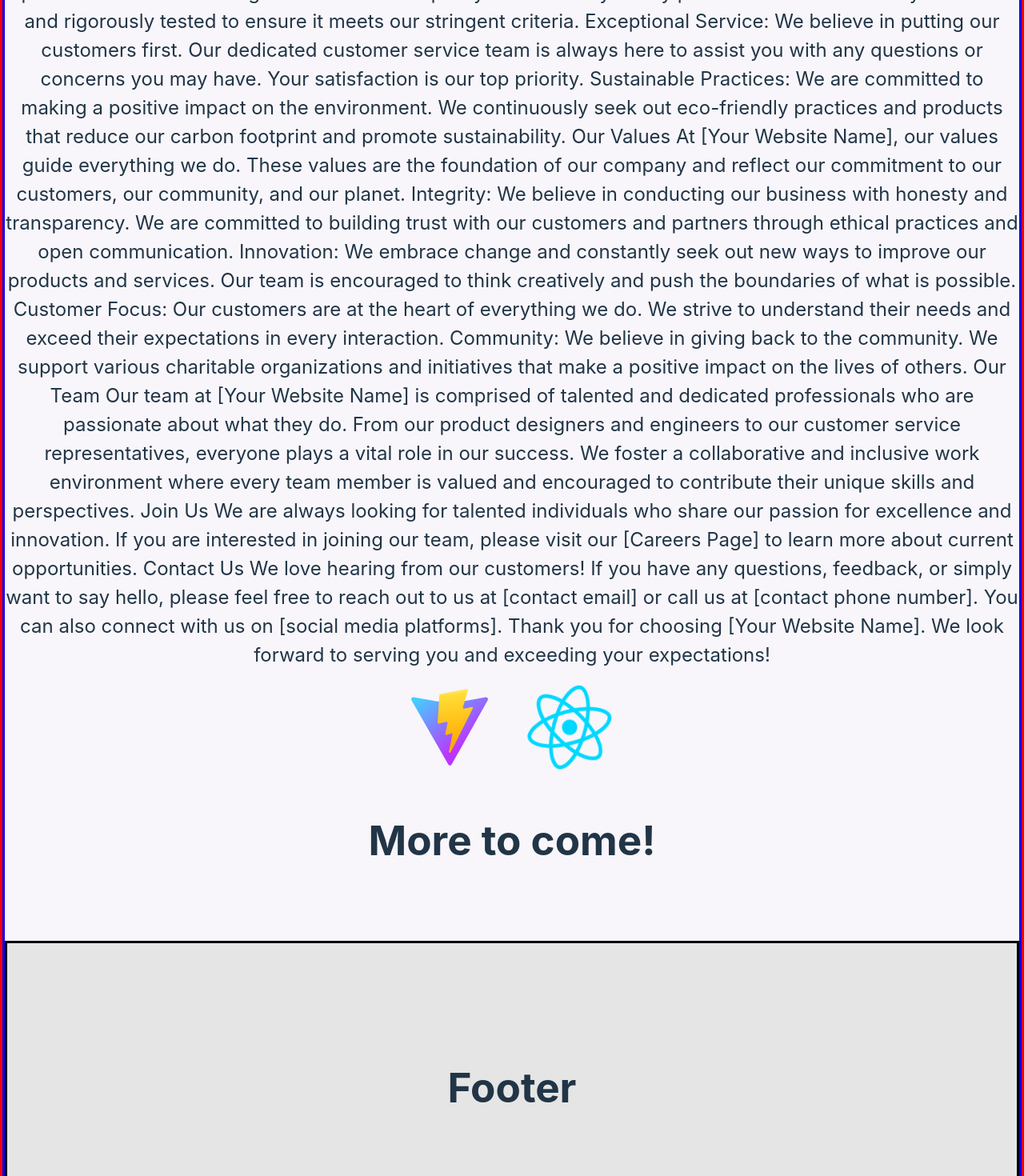
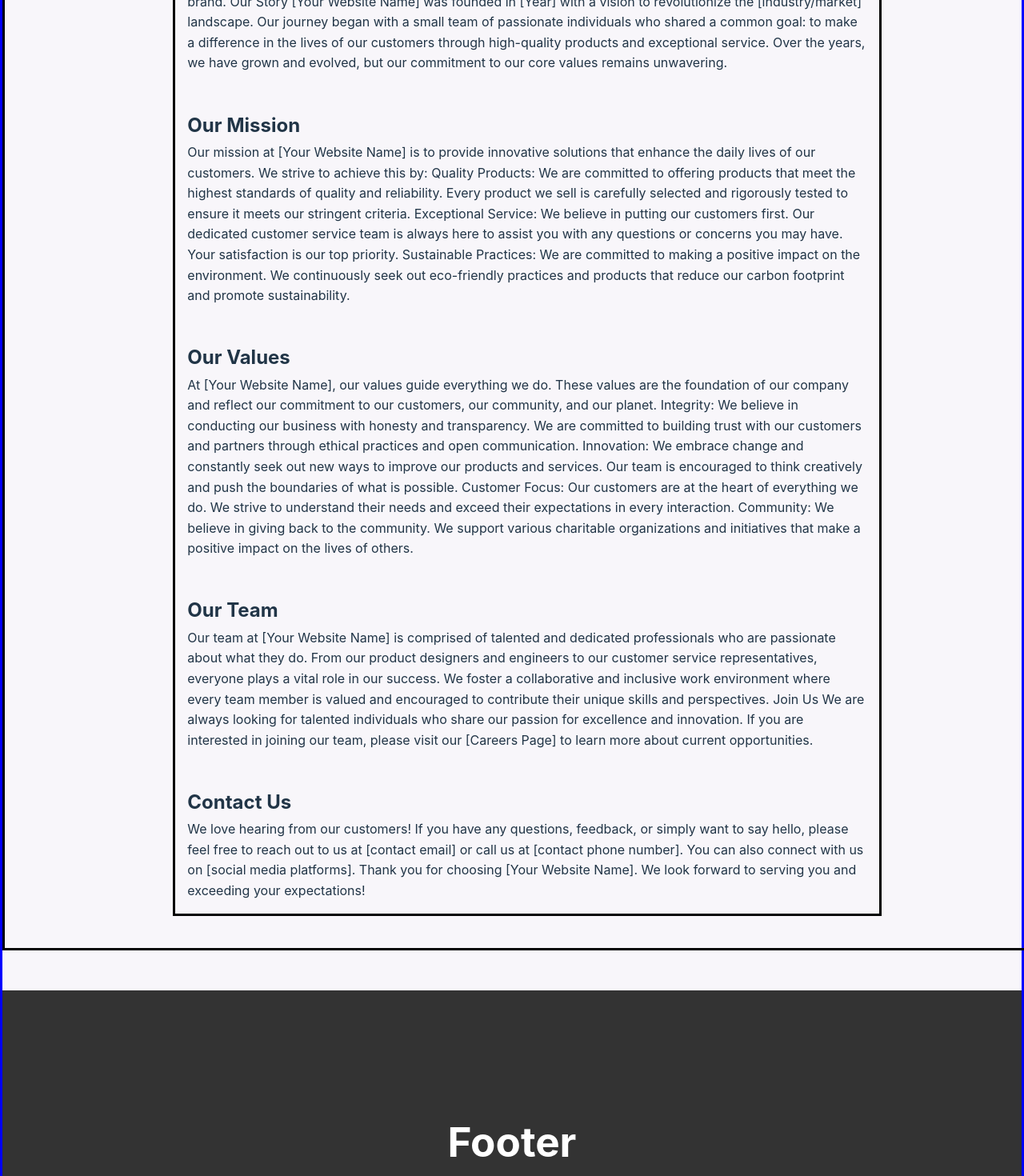
Before and after one commit to Jbab87/my-website, a React (Vite) app: page /about in a window 1280 px wide. Shown: the part 620-2090 px from the top of the page at 80% size. Built offline with nearby package versions, Linux system fonts and the light colour scheme.

Commit message:
This commit adds more styling to About page and reorganises routing structure

```diff
--- a/package.json
+++ b/package.json
@@ -24,6 +24,6 @@
     "eslint-plugin-react-hooks": "^4.6.0",
     "eslint-plugin-react-refresh": "^0.4.6",
     "typescript": "^5.2.2",
-    "vite": "^5.2.0"
+    "vite": "^5.3.1"
   }
 }
--- a/src/App.css
+++ b/src/App.css
@@ -3,6 +3,9 @@
   margin: 0 auto;
   text-align: center;
   border: solid blue;
+  display: flex;
+  flex-direction: column;
+  min-height: 100vh;
 }
 
 .logo {
@@ -32,7 +35,3 @@
     animation: logo-spin infinite 20s linear;
   }
 }
-
-.card {
-  padding: 2em;
-}
--- a/src/App.tsx
+++ b/src/App.tsx
@@ -1,35 +1,19 @@
-import reactLogo from './assets/react.svg'
-import viteLogo from '/vite.svg'
 import './App.css'
 import Navbar from './components/Navbar/Navbar'
-import Hero from './components/Hero/Hero'
-import ProductList from './components/ProductList/ProductList'
 import Footer from './components/Footer/Footer'
+import { Outlet } from 'react-router-dom';
 
 function App() {
+
 
   return (
     <>
     <Navbar/>
-    <Hero/>
-    <ProductList/>
-      <div>
-        <a href="https://vitejs.dev" target="_blank">
-          <img src={viteLogo} className="logo" alt="Vite logo" />
-        </a>
-        <a href="https://react.dev" target="_blank">
-          <img src={reactLogo} className="logo react" alt="React logo" />
-        </a>
-      </div>
-      <h1>More to come!</h1>
-      <div className="card">
-
-
-      </div>
+    <Outlet/>
       <Footer/>
 
     </>
   )
 }
 
-export default App
+export default App;
--- a/src/components/Footer/Footer.css
+++ b/src/components/Footer/Footer.css
@@ -1,14 +1,15 @@
 .footer {
-border: solid black;
 height: 360px;
   display: flex;
   align-items: center;
   justify-content: center;
-  background-color: #e5e5e5;
+  background-color: #333;
+  padding: 10px 20px;
+  box-shadow: 0 4px 6px rgba(0, 0, 0, 0.1);
 
 
 }
 
 .footer-header {
-
+ color: white;
 }
--- a/src/components/Footer/Footer.tsx
+++ b/src/components/Footer/Footer.tsx
@@ -1,4 +1,3 @@
-import { useState } from 'react'
 import './Footer.css'
 
 function Footer() {
--- a/src/components/ProductList/ProductList.tsx
+++ b/src/components/ProductList/ProductList.tsx
@@ -22,6 +22,7 @@ let x =  productList.map((product) => {
     <h1>Top deals found</h1>
         <div className='productlist-container'>
           {x}
+          <h1>More to come!</h1>
       </div>
       </>
   )
--- a/src/index.css
+++ b/src/index.css
@@ -23,7 +23,6 @@ a:hover {
 }
 
 body {
-  border: solid red;
   margin: 0;
   min-height: 100vh;
 }
--- a/src/pages/About/About.css
+++ b/src/pages/About/About.css
@@ -1,43 +1,30 @@
-#root {
-  background-color: #f8f6fa;
-  margin: 0 auto;
-  text-align: center;
-  border: solid blue;
+
+
+.about-container {
+  border: solid black;
+  margin: auto;
+  margin-top: 5%;
+  margin-bottom: 50px;
+  width: 90%;
+  padding: 40px 80px;
+  flex: 1;
+
 }
 
 .about-text {
-  margin-top: 5%;
-  font-size: x-large;
+  border: solid black;
+  margin: auto;
+  padding: 15px;
+  width: 850px;
+  font-size: 1rem;
+  line-height: 1.6;
+  text-align:start;
+
 }
 
-.logo {
-  height: 6em;
-  padding: 1.5em;
-  will-change: filter;
-  transition: filter 300ms;
+.about-text h2 {
+
+width: 160px;
+margin-bottom: 2px;
+
 }
-.logo:hover {
-  filter: drop-shadow(0 0 2em #646cffaa);
-}
-.logo.react:hover {
-  filter: drop-shadow(0 0 2em #61dafbaa);
-}
-
-@keyframes logo-spin {
-  from {
-    transform: rotate(0deg);
-  }
-  to {
-    transform: rotate(360deg);
-  }
-}
-
-@media (prefers-reduced-motion: no-preference) {
-  a:nth-of-type(2) .logo {
-    animation: logo-spin infinite 20s linear;
-  }
-}
-
-.card {
-  padding: 2em;
-}
--- a/src/pages/About/About.tsx
+++ b/src/pages/About/About.tsx
@@ -1,24 +1,26 @@
-import reactLogo from '../../assets/react.svg'
-import viteLogo from '/vite.svg'
 import './About.css'
-import Navbar from '../../components/Navbar/Navbar'
-import Hero from '../../components/Hero/Hero'
-import ProductList from '../../components/ProductList/ProductList'
-import Footer from '../../components/Footer/Footer'
 
 function About() {
 
   return (
     <>
-    <Navbar/>
-    <div className='about-text'>
-    About Us
+    <div className='about-title'>
+      <h1>About Us</h1>
+    </div>
+    <div className='about-container'>
+    <p className='about-text'>
+
+
+
+<h2>Overview</h2>
 
 Welcome to [Your Website Name], where innovation meets excellence. At [Your Website Name], we are dedicated to delivering top-notch products and services that cater to the needs and aspirations of our valued customers. Our mission is to create a seamless and enriching experience for everyone who interacts with our brand.
 Our Story
 
 [Your Website Name] was founded in [Year] with a vision to revolutionize the [industry/market] landscape. Our journey began with a small team of passionate individuals who shared a common goal: to make a difference in the lives of our customers through high-quality products and exceptional service. Over the years, we have grown and evolved, but our commitment to our core values remains unwavering.
-Our Mission
+<br></br>
+<br></br>
+<h2>Our Mission</h2>
 
 Our mission at [Your Website Name] is to provide innovative solutions that enhance the daily lives of our customers. We strive to achieve this by:
 
@@ -27,8 +29,9 @@ Our mission at [Your Website Name] is to provide innovative solutions that enhan
     Exceptional Service: We believe in putting our customers first. Our dedicated customer service team is always here to assist you with any questions or concerns you may have. Your satisfaction is our top priority.
 
     Sustainable Practices: We are committed to making a positive impact on the environment. We continuously seek out eco-friendly practices and products that reduce our carbon footprint and promote sustainability.
-
-Our Values
+    <br></br>
+    <br></br>
+<h2>Our Values</h2>
 
 At [Your Website Name], our values guide everything we do. These values are the foundation of our company and reflect our commitment to our customers, our community, and our planet.
 
@@ -40,32 +43,24 @@ At [Your Website Name], our values guide everything we do. These values are the
 
     Community: We believe in giving back to the community. We support various charitable organizations and initiatives that make a positive impact on the lives of others.
 
-Our Team
+    <br></br>
+    <br></br>
+<h2>Our Team</h2>
 
 Our team at [Your Website Name] is comprised of talented and dedicated professionals who are passionate about what they do. From our product designers and engineers to our customer service representatives, everyone plays a vital role in our success. We foster a collaborative and inclusive work environment where every team member is valued and encouraged to contribute their unique skills and perspectives.
 Join Us
 
 We are always looking for talented individuals who share our passion for excellence and innovation. If you are interested in joining our team, please visit our [Careers Page] to learn more about current opportunities.
-Contact Us
+<br></br>
+    <br></br>
+<h2>Contact Us</h2>
 
 We love hearing from our customers! If you have any questions, feedback, or simply want to say hello, please feel free to reach out to us at [contact email] or call us at [contact phone number]. You can also connect with us on [social media platforms].
 
 Thank you for choosing [Your Website Name]. We look forward to serving you and exceeding your expectations!
-    </div>
-      <div>
-        <a href="https://vitejs.dev" target="_blank">
-          <img src={viteLogo} className="logo" alt="Vite logo" />
-        </a>
-        <a href="https://react.dev" target="_blank">
-          <img src={reactLogo} className="logo react" alt="React logo" />
-        </a>
-      </div>
-      <h1>More to come!</h1>
-      <div className="card">
+</p> </div>
 
 
-      </div>
-      <Footer/>
 
     </>
   )
--- /dev/null
+++ b/src/pages/Home/Homepage.tsx
@@ -0,0 +1,14 @@
+import ProductList from '../../components/ProductList/ProductList'
+import Hero from '../../components/Hero/Hero'
+
+function Homepage() {
+
+  return (
+    <>
+    <Hero/>
+    <ProductList/>
+    </>
+  )
+}
+
+export default Homepage;
```
Also changed, not shown: src/main.tsx (+2 -13 lines), src/routes.tsx (added, +29 -0 lines), 1 other file (tests, documents, lock files or other folders).
